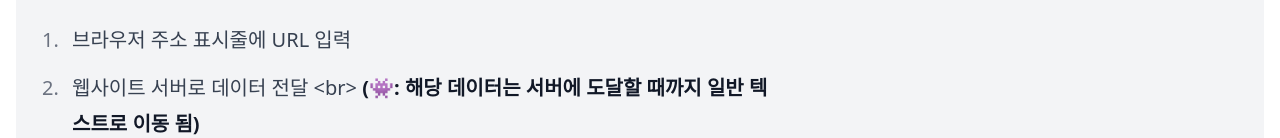
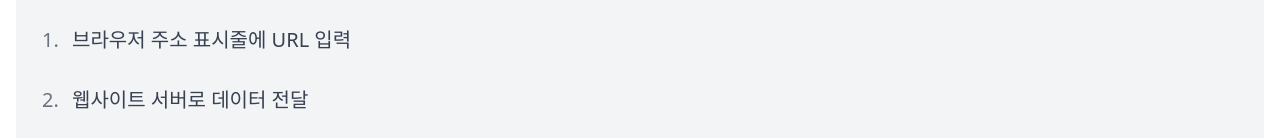
Before and after one commit to midasWorld/blog, a Next.js app: page /posts/1 in a window 1280 px wide. Shown: the part 814-952 px from the top of the page. Built offline with nearby package versions, Linux system fonts and the light colour scheme.

Commit message:
fix: MarkdownViewer 컴포넌트 - 글 내용 중 `<br>` 삭제 구문 추가 - `<br>`이 react-markdown 에서는 지원이 안되는 것 같아 자체적으로 삭제

```diff
--- a/src/components/MarkdownViewer.tsx
+++ b/src/components/MarkdownViewer.tsx
@@ -6,6 +6,7 @@ import { materialOceanic } from "react-syntax-highlighter/dist/esm/styles/prism"
 import remarkGfm from "remark-gfm";
 
 export default function MarkdownViewer({ content }: { content: string }) {
+  content = content.replaceAll("<br>", "");
   return (
     <ReactMarkdown
       className="prose lg:prose-xl"
```
